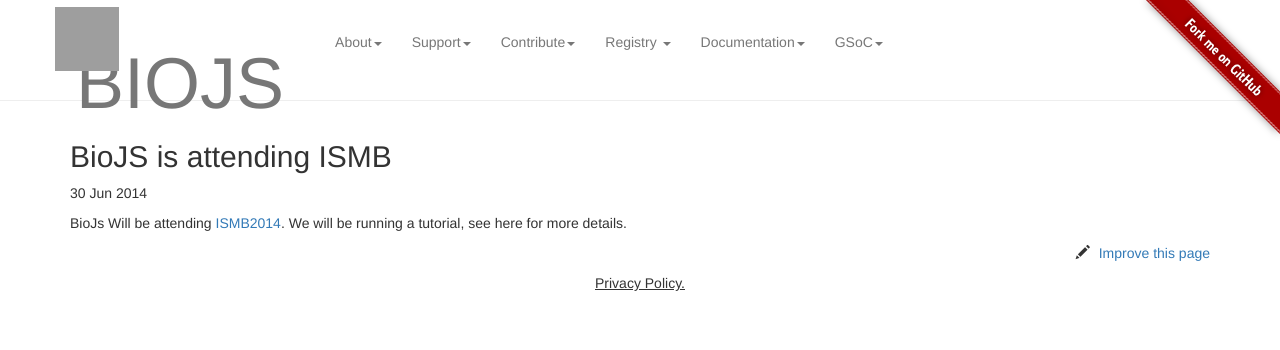
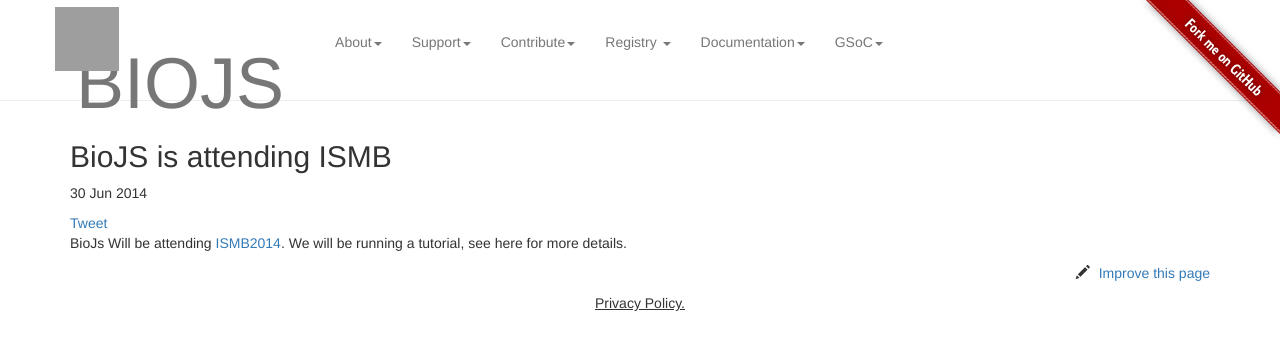
Before and after one commit to biojs/biojs.net, a Jekyll site: the page built from _posts/2014-06-30-biojs-at-ismb.md, in a window 1280 px wide, cut to the strip 0-350 px from the top of the page. Built offline with Jekyll 4.4.1, drawn with Linux system fonts in a browser that asks for light colours; nearby versions of some CDN libraries; Markdown is read by kramdown in place of the engine named in the settings; comment, search, counter and statistics services are not loaded; grey boxes are pictures that could not be loaded.

Commit message:
social buttons

```diff
--- a/_layouts/post.html
+++ b/_layouts/post.html
@@ -8,7 +8,15 @@
 	<p class="meta">{{ page.date | date_to_string }}</p>
 	{% endif %}
 
+<a href="https://twitter.com/share" class="twitter-share-button">Tweet</a>
+<script>!function(d,s,id){var js,fjs=d.getElementsByTagName(s)[0],p=/^http:/.test(d.location)?'http':'https';if(!d.getElementById(id)){js=d.createElement(s);js.id=id;js.src=p+'://platform.twitter.com/widgets.js';fjs.parentNode.insertBefore(js,fjs);}}(document, 'script', 'twitter-wjs');</script>
+
+<script type="text/javascript" src="https://apis.google.com/js/plusone.js"></script>
+<g:plusone size="medium"></g:plusone>
+
 	<div class="post">
 		{{ content }}
 	</div>
+
+
 </div>
```
